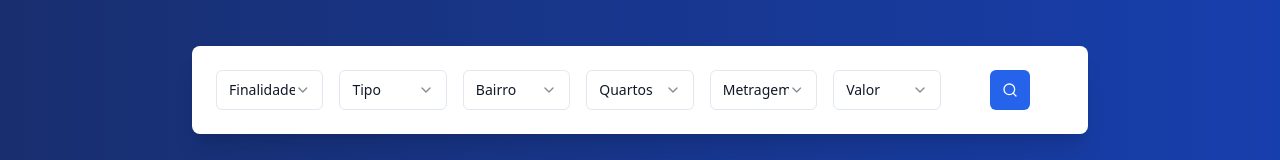
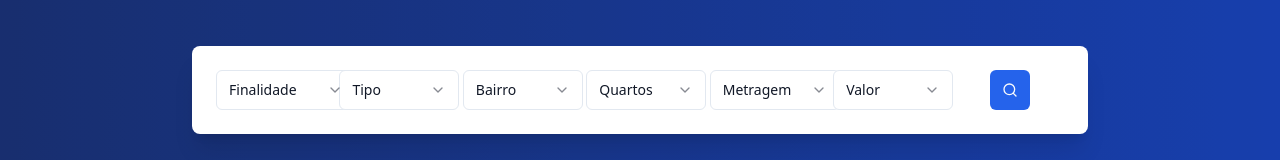
Before and after one commit to Lusca44/domus-front, a React (Vite) app: page / in a window 1280 px wide. Shown: the part 319-479 px from the top of the page. Built offline with nearby package versions, Linux system fonts and the light colour scheme.

Commit message:
Fix: Increase filter input width
Increased the width of filter inputs to prevent text truncation.

```diff
--- a/src/components/ui/property-filters.tsx
+++ b/src/components/ui/property-filters.tsx
@@ -41,9 +41,9 @@ export const PropertyFilters = ({
   return (
     <div className="bg-white rounded-lg p-6 shadow-xl mb-8">
       <div className="grid grid-cols-2 md:grid-cols-3 lg:grid-cols-7 gap-4 items-end">
-        <div>
+        <div className="min-w-[140px]">
           <Select value={selectedFinalidade} onValueChange={onFinalidadeChange}>
-            <SelectTrigger className="text-gray-900">
+            <SelectTrigger className="text-gray-900 w-full">
               <SelectValue placeholder="Finalidade" />
             </SelectTrigger>
             <SelectContent className="min-w-[200px]">
@@ -55,9 +55,9 @@ export const PropertyFilters = ({
           </Select>
         </div>
 
-        <div>
+        <div className="min-w-[120px]">
           <Select value={selectedTipo} onValueChange={onTipoChange}>
-            <SelectTrigger className="text-gray-900">
+            <SelectTrigger className="text-gray-900 w-full">
               <SelectValue placeholder="Tipo" />
             </SelectTrigger>
             <SelectContent className="min-w-[200px]">
@@ -70,9 +70,9 @@ export const PropertyFilters = ({
           </Select>
         </div>
 
-        <div>
+        <div className="min-w-[120px]">
           <Select value={selectedBairro} onValueChange={onBairroChange}>
-            <SelectTrigger className="text-gray-900">
+            <SelectTrigger className="text-gray-900 w-full">
               <SelectValue placeholder="Bairro" />
             </SelectTrigger>
             <SelectContent className="min-w-[200px]">
@@ -86,9 +86,9 @@ export const PropertyFilters = ({
           </Select>
         </div>
 
-        <div>
+        <div className="min-w-[120px]">
           <Select value={selectedQuartos} onValueChange={onQuartosChange}>
-            <SelectTrigger className="text-gray-900">
+            <SelectTrigger className="text-gray-900 w-full">
               <SelectValue placeholder="Quartos" />
             </SelectTrigger>
             <SelectContent className="min-w-[200px]">
@@ -101,9 +101,9 @@ export const PropertyFilters = ({
           </Select>
         </div>
 
-        <div>
+        <div className="min-w-[130px]">
           <Select value={selectedMetragem} onValueChange={onMetragemChange}>
-            <SelectTrigger className="text-gray-900">
+            <SelectTrigger className="text-gray-900 w-full">
               <SelectValue placeholder="Metragem" />
             </SelectTrigger>
             <SelectContent className="min-w-[200px]">
@@ -117,9 +117,9 @@ export const PropertyFilters = ({
           </Select>
         </div>
 
-        <div>
+        <div className="min-w-[120px]">
           <Select value={selectedValor} onValueChange={onValorChange}>
-            <SelectTrigger className="text-gray-900">
+            <SelectTrigger className="text-gray-900 w-full">
               <SelectValue placeholder="Valor" />
             </SelectTrigger>
             <SelectContent className="min-w-[200px]">
```
